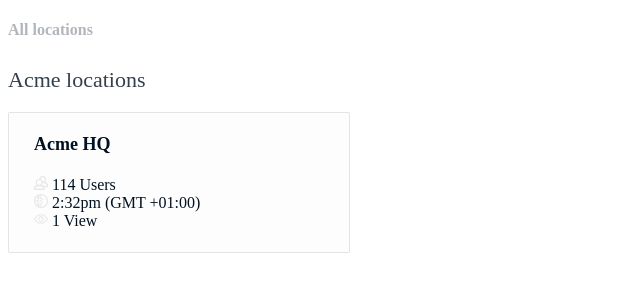
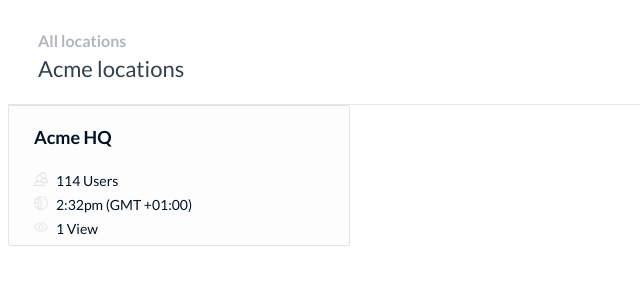
Before and after one commit to anabergese/tymeshift-test, a React (Create React App) app: page / in a window 1280 px wide. Shown: the top 300 px of the page, without its empty margins (0-640 px from the left). Built offline with nearby package versions, Linux system fonts and the light colour scheme.

Commit message:
Finish first css style of navbar and card components

```diff
--- a/public/index.html
+++ b/public/index.html
@@ -6,7 +6,7 @@
     <meta name="viewport" content="width=device-width, initial-scale=1" />
     <meta name="theme-color" content="#000000" />
     <meta
-      name="description"
+      name="This feature is a test for Tymeshift"
       content="Web site created using create-react-app"
     />
     <link rel="apple-touch-icon" href="%PUBLIC_URL%/logo192.png" />
@@ -24,7 +24,10 @@
       work correctly both with client-side routing and a non-root public URL.
       Learn how to configure a non-root public URL by running `npm run build`.
     -->
-    <title>React App</title>
+    <link rel="preconnect" href="https://fonts.googleapis.com">
+    <link rel="preconnect" href="https://fonts.gstatic.com" crossorigin>
+    <link href="https://fonts.googleapis.com/css2?family=Lato:wght@300;400;700&display=swap" rel="stylesheet">
+    <title>Tymeshift Test</title>
   </head>
   <body>
     <noscript>You need to enable JavaScript to run this app.</noscript>
--- a/src/App.css
+++ b/src/App.css
@@ -1,4 +1 @@
 /*El estilo del componente apps*/
-.App {
-  color: RGB(0, 17, 34);
-}
--- a/src/approach.js
+++ b/src/approach.js
@@ -11,3 +11,7 @@
 // were correctly connected.
 
 // 5. Followed sketch to add styles to Navbar & Cards components.
+
+// 6. Created repository in GitHub
+
+// 7. Finish base style of card and navbar
--- a/src/cards/Cards.css
+++ b/src/cards/Cards.css
@@ -1,7 +1,6 @@
 .cards {
   width:  340px;
   height: 139px;
-  /*radius: 2px;  Revisar esto */
 
   /*  Fills: */
   background-color: RGBA(246, 246, 246, 0.2);
@@ -9,7 +8,6 @@
   /* Borders: */
   border: 1px solid RGBA(0, 17, 34, 0.1);
   border-radius: 2px;
-  /*border-position: outside; /* Revisar esto */
   display: flex;
   justify-content: center;
   align-items: center;
@@ -22,7 +20,7 @@
 
 .location-name {
   margin-top: 0px;
-  width: 264px;
+  width: 290px;
   height: 32px;
   margin-bottom: 5px;
   font-weight: bold;
@@ -35,7 +33,14 @@
   padding-left: 0px;
 }
 
+li {
+  font-weight: medium;
+  font-size:  14px;
+  line-height: 1.714;
+}
+
 li img {
   width: 14px;
   height: 14px;
+  margin-right: 8px;
 }
--- a/src/cards/Cards.js
+++ b/src/cards/Cards.js
@@ -8,9 +8,9 @@
         <h4 className="location-name">Acme HQ</h4>
         <div clasName="location-description">
           <ul>
-            <li><img src="Users.svg" alt="Girl in a jacket"/> 114 Users</li>
-            <li><img src="Timezone.svg" alt="Girl in a jacket"/> 2:32pm (GMT +01:00)</li>
-            <li><img src="Views.svg" alt="Girl in a jacket"/> 1 View</li>
+            <li><img src="Users.svg" alt="Girl in a jacket"/>114 Users</li>
+            <li><img src="Timezone.svg" alt="Girl in a jacket"/>2:32pm (GMT +01:00)</li>
+            <li><img src="Views.svg" alt="Girl in a jacket"/>1 View</li>
           </ul>
         </div>
       </div>
--- a/src/index.css
+++ b/src/index.css
@@ -1,4 +1,6 @@
 /*el estilo general del body y letras aqui*/
 body {
-  background-color:  #FFFF;
+  background-color:  #FFFFFF;
+  font-family: 'Lato', sans-serif;
+  color: RGB(0, 17, 34);
 }
--- a/src/navbar/Nav.css
+++ b/src/navbar/Nav.css
@@ -1,38 +1,38 @@
 .nav {
   width: 100vw;
   height: 96px;
+  display:  flex;
+  align-items: center;
+  border-bottom: 1px solid RGBA(0, 17, 34, 0.1);
+}
+
+.navbar {
+  display: flex;
+  flex-direction: column;
+  justify-content: center;
+  align-items: flex-start;
+  width:  149px;
+  height: 56px;
+  margin:  19px 1741px 21px 30px;
 }
 
 .all-locations {
   width:  90px;
   height: 28px;
-  y:  19px;
-  x:  30px;
-  /*Typeface Lato*/
+  margin: 0;
   opacity: 30%;
   font-weight: bold;
   font-size: 16px;
-  /*Character:  0.18;*/
   line-height: 1.75;
-
-  /*Alignment horizontal: left and Vertical: top;*/
-  vertical-align: top;
-  horizontal-align: left;
 }
 
 .company-locations {
   width:  149px;
   height: 28px;
-  y:  47x;
-  x:  30px;
-  /*Typeface Lato*/
+  margin: 0;
   opacity: 80%;
   font-weight: semibold;
   font-size: 22px;
-  /*Character:  0;*/
   line-height: 1.273;
-
-  /*Alignment horizontal: left and Vertical: top;*/
-  vertical-align: top;
-  horizontal-align: left;
+  letter-spacing: 0;
 }
--- a/src/navbar/Nav.js
+++ b/src/navbar/Nav.js
@@ -3,8 +3,10 @@
 const Nav = () => {
   return(
     <nav className="nav">
-     <p className="all-locations">All locations</p>
-     <p className="company-locations">Acme locations</p>
+      <div className="navbar">
+        <p className="all-locations">All locations</p>
+        <p className="company-locations">Acme locations</p>
+      </div>
     </nav>
   );
 };
```
